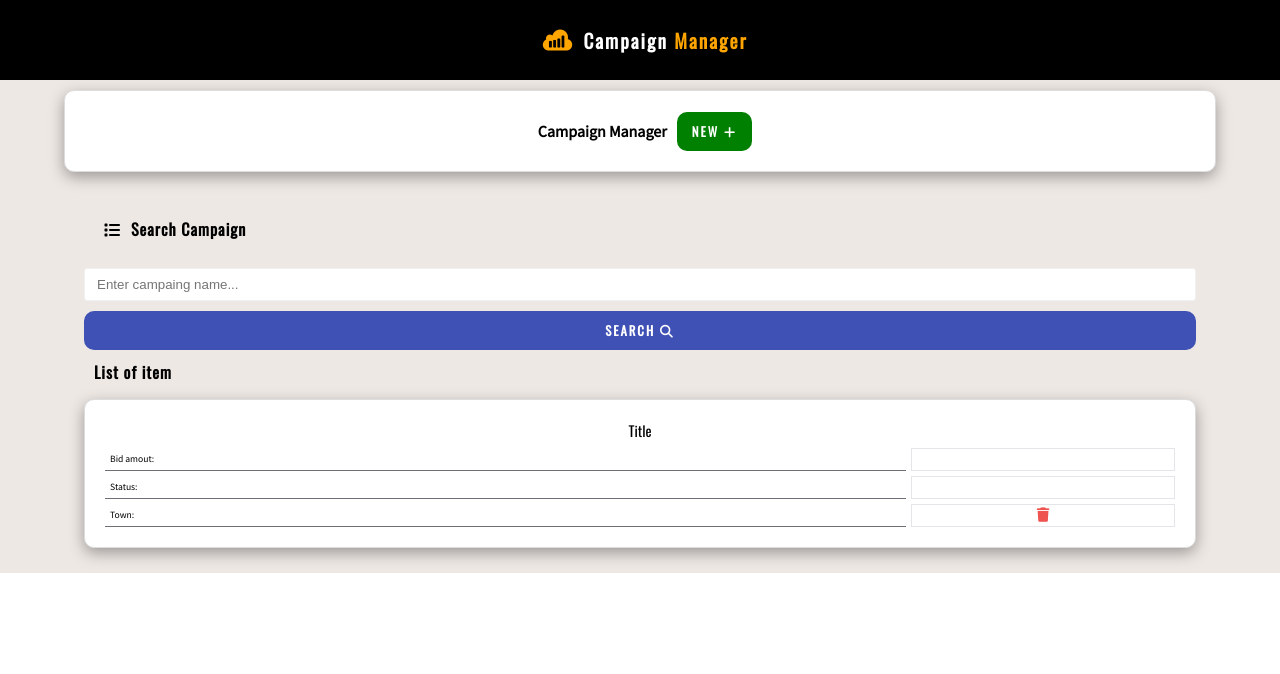
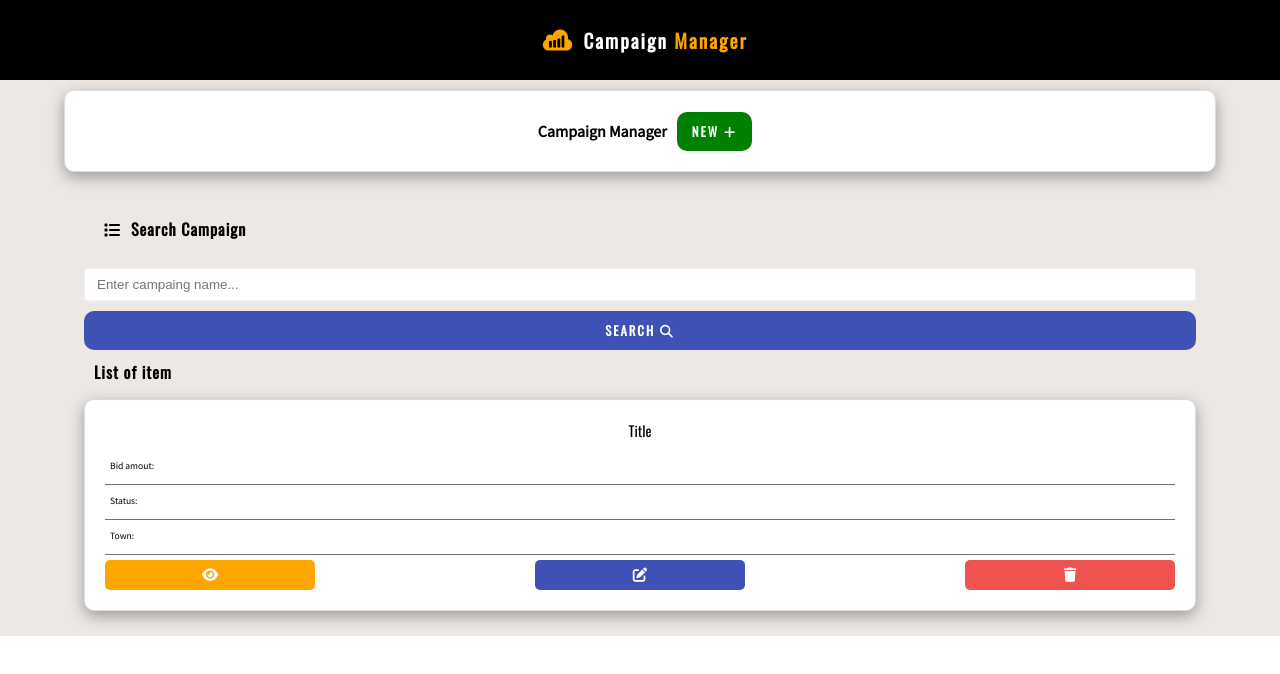
Before and after one commit to bartlomiejmazur/CRUD-App, a React (Vite) app: page /campaigns/list in a window 1280 px wide. Shown: the top 674 px of the page. Built offline with nearby package versions, Linux system fonts and the light colour scheme.

Commit message:
Style: Change design buttons in CampaingItem.

```diff
--- a/src/components/campaigns/CampaignList/CampaignItem/CampaignItem.style.js
+++ b/src/components/campaigns/CampaignList/CampaignItem/CampaignItem.style.js
@@ -11,8 +11,8 @@ const container = css({
   fontFamily: fonts.secondary,
   backgroundColor: "#fff",
   fontSize: ".6rem",
-  gridTemplateColumns: "repeat(4, 1fr)",
-  gridTemplateRows: "repeat(4, 1fr)",
+  gridTemplateColumns: "repeat(5, 1fr)",
+  gridTemplateRows: "repeat(5, 1fr)",
   columnGap: "5px",
   rowGap: "5px",
   boxShadow: "rgba(0, 0, 0, 0.35) 0px 5px 15px",
@@ -30,34 +30,43 @@ const itemTitle = css({
 
 const itemBid = css({
   padding: "5px",
-  gridColumn: "1/4",
+  gridColumn: "1/-1",
   gridRow: 2,
   borderBottom: `1px solid ${colors.gray80}`,
 });
 
 const itemStatus = css({
   padding: "5px",
-  gridColumn: "1/4",
+  gridColumn: "1/-1",
   gridRow: 3,
   borderBottom: `1px solid ${colors.gray80}`,
 });
 
 const itemTown = css({
   padding: "5px",
-  gridColumn: "1/4",
+  gridColumn: "1/-1",
   gridRow: 4,
   borderBottom: `1px solid ${colors.gray80}`,
 });
 
 const buttonsVariant = {
   view: {
-    color: colors.orange,
+    color: colors.base,
+    backgroundColor: colors.orange,
+    gridColumn: "1 / 2",
+    gridRow: 5,
   },
   edit: {
-    color: colors.indigo,
+    color: colors.base,
+    backgroundColor: colors.indigo,
+    gridColumn: "3 / 4",
+    gridRow: 5,
   },
   delete: {
-    color: colors.danger,
+    color: colors.base,
+    backgroundColor: colors.danger,
+    gridColumn: "5 / 6",
+    gridRow: 5,
   },
 };
 
@@ -66,12 +75,10 @@ const CircleButton = styled.button(
     display: "flex",
     justifyContent: "center",
     alignItems: "center",
-    width: "100%",
-    height: "100%",
+    height: "30px",
     border: "none",
-    backgroundColor: "transparent",
+    borderRadius: "5px",
     fontSize: ".9rem",
-    border: `1px solid ${colors.gray20}`,
   },
   ({ variant = "" }) => buttonsVariant[variant]
 );
```
